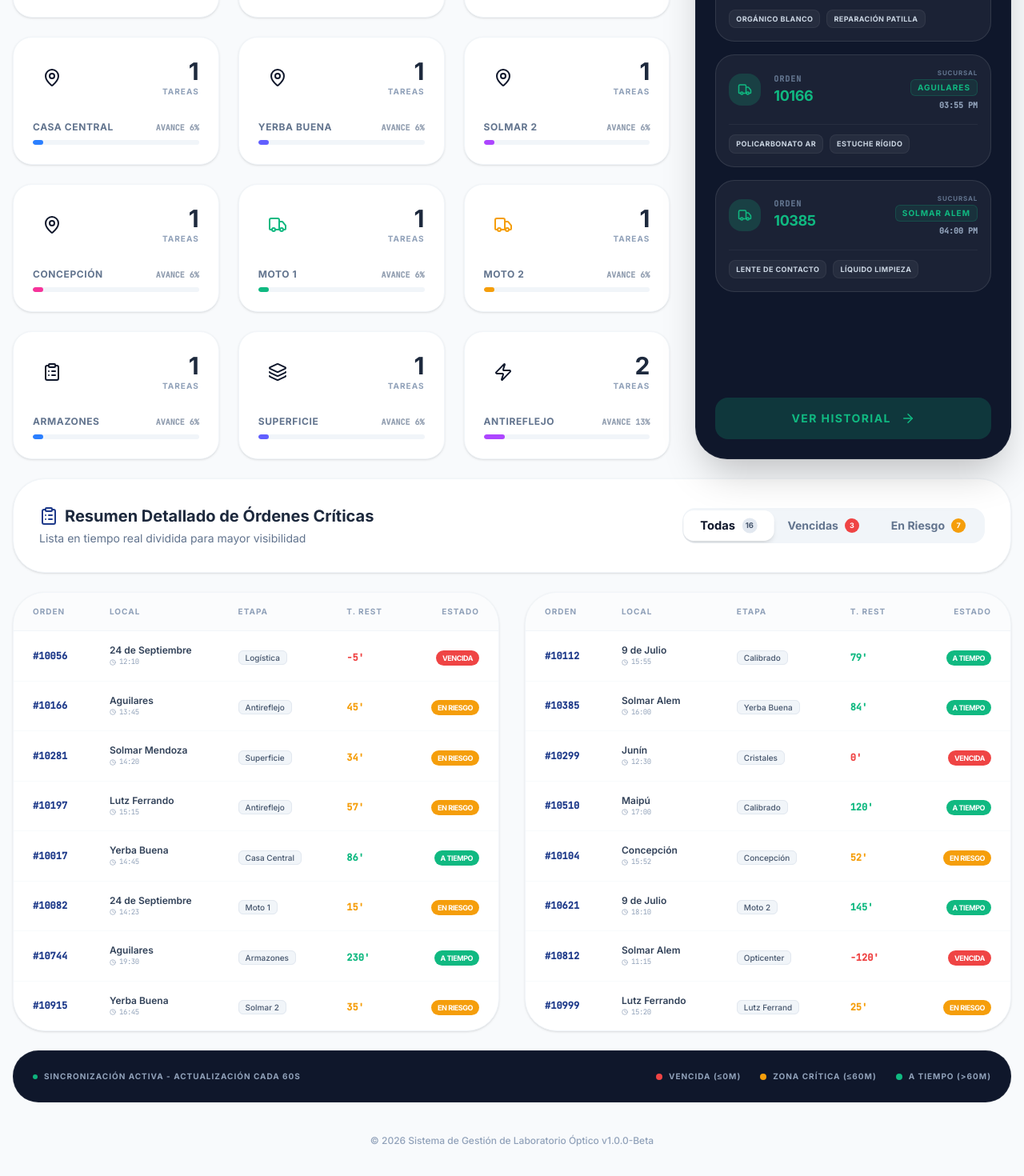
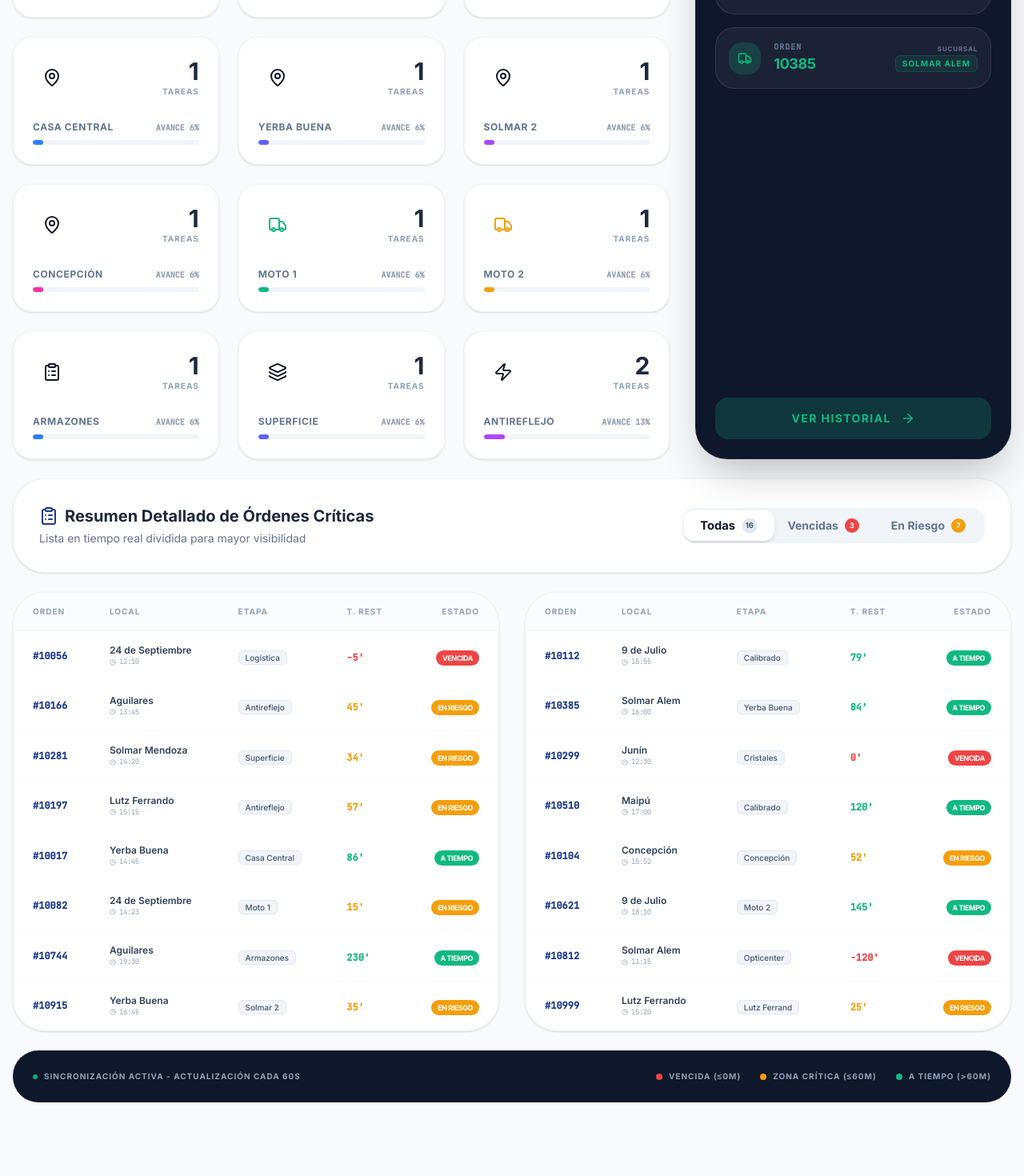
Before and after one commit to Matoma1607/gestion-optica, a React (Vite) app: page / in a window 1280 px wide. Shown: the part 446-1916 px from the top of the page at 80% size. After the commit the page ends 1872 px from the top, so only its background shows below. Built offline with nearby package versions, Linux system fonts and the light colour scheme.

Commit message:
Se han quitado los horarios de salida y la lista de contenido del paquete para mantener el diseño enfocado solo en lo esencial.

```diff
--- a/src/App.tsx
+++ b/src/App.tsx
@@ -301,16 +301,7 @@ const LogisticsOutSection: React.FC<{ onOpenHistory: () => void }> = ({ onOpenHi
                     <span className="text-[8px] text-slate-500 font-black uppercase tracking-widest mb-0.5">Sucursal</span>
                     <span className="text-[10px] text-brand-green font-black uppercase tracking-widest px-2 py-0.5 bg-brand-green/10 rounded-md border border-brand-green/20">{job.destination}</span>
                   </div>
-                  <span className="text-[10px] font-mono text-slate-400 mt-1 font-bold">{job.exitTime.replace(' p. m.', ' PM').replace(' a. m.', ' AM')}</span>
                 </div>
-              </div>
-
-              <div className="flex flex-wrap gap-2 border-t border-white/5 pt-3 mt-1">
-                {job.items.map((item, i) => (
-                  <span key={i} className="text-[9px] bg-white/5 text-slate-300 px-2 py-1 rounded-lg border border-white/5 group-hover:border-white/10 transition-colors uppercase font-bold tracking-wider">
-                    {item}
-                  </span>
-                ))}
               </div>
             </motion.div>
           </SmartTooltip>
@@ -687,20 +678,6 @@ export default function App() {
                           <span className="text-[10px] bg-brand-blue text-white px-3 py-1 rounded-full font-black uppercase tracking-tighter shadow-sm border border-brand-blue/10">
                             {job.destination}
                           </span>
-                          <p className="text-[10px] font-mono text-slate-400 mt-2 font-bold flex items-center justify-end gap-1">
-                            <Clock size={10} /> {job.exitTime}
-                          </p>
-                        </div>
-                      </div>
-
-                      <div className="grid grid-cols-1 gap-2 pt-4 border-t border-slate-50">
-                        <p className="text-[9px] font-black text-slate-300 uppercase tracking-widest mb-1">Contenido del paquete</p>
-                        <div className="flex flex-wrap gap-2">
-                          {job.items.map((item, i) => (
-                            <span key={i} className="text-[9px] font-black text-slate-600 bg-slate-100 border border-slate-200 px-3 py-1 rounded-lg uppercase tracking-wider group-hover:bg-brand-blue group-hover:text-white group-hover:border-brand-blue transition-colors">
-                              {item}
-                            </span>
-                          ))}
                         </div>
                       </div>
                     </motion.div>
@@ -720,10 +697,6 @@ export default function App() {
           </div>
         )}
       </AnimatePresence>
-
-      <footer className="mt-auto py-10 text-center text-slate-400 text-xs font-medium">
-        <p>© 2026 Sistema de Gestión de Laboratorio Óptico v1.0.0-Beta</p>
-      </footer>
     </div>
   );
 }
```
